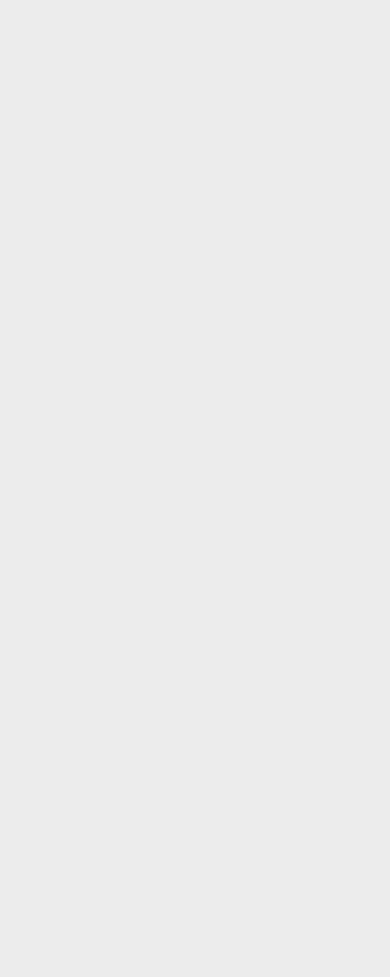
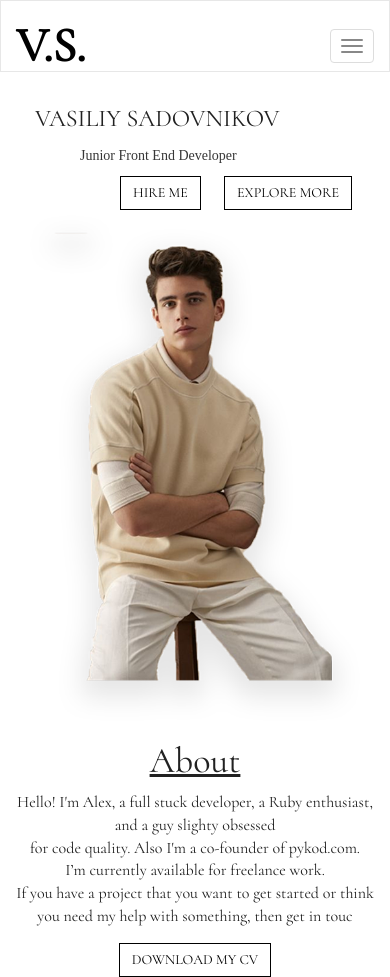
Before and after one commit to VSadovnikov/Portfolio, a plain HTML site: page index.html in a window 390 px wide. Before the commit the page ends 844 px from the top, so only its background shows below. Drawn offline with nearby package versions, Linux system fonts and the light colour scheme.

Commit message:
3 section create

```diff
--- a/css/style.css
+++ b/css/style.css
@@ -1,21 +1,184 @@
 body{
-	background: #ececec;
-	font-family: 'Open Sans', sans-serif;
+	font-family: 'Cormorant', serif;
 	font-size: 14px;
 	color: #000;
 	min-width: 320px;
+	background-color: white;
 }
+
+nav.navbar.navbar-default div.container-fluid div#bs-example-navbar-collapse-1.collapse.navbar-collapse ul.nav.navbar-nav.navbar-right li a {
+		font-family: 'Cormorant', serif;
+		font-size: 16px;
+		color: rgb(33, 33, 33);
+	  }
+
+	  nav.navbar.navbar-default div.container-fluid div#bs-example-navbar-collapse-1.collapse.navbar-collapse ul.nav.navbar-nav.navbar-right li a:hover{
+		border-bottom: 2px solid black;
+	  }
+
+
+nav.navbar.navbar-default div.container-fluid div.navbar-header a.navbar-brand {
+	font-weight: bold;
+	font-size: 30px;
+	color: black;
+}
+
+nav.navbar.navbar-default {
+	background-color: #fff;
+	padding-top: 20px;
+	padding-right: 150px;
+	padding-left: 95px;
+}
+
+nav.navbar.navbar-default div.container-fluid div.navbar-header a.navbar-brand {
+	font-weight: 900;
+	font-size: 48px;
+}
+
 img{
 	max-width: 100%;
 	height: auto;
 }
 
+.main-container {
+	margin-top: 20px;
+	background: url("../img/left_border.png") no-repeat;
+}
+
+
+.fio {
+		font-size: 46px;
+		font-family: "Cormorant", sans-serif;
+		color: rgb(33, 33, 33);
+		margin-top: 150px;
+		margin-left: 50px;
+		text-transform: uppercase;
+
+}
+
+.job-title {
+	font-size: 22px;
+	font-family: "Myriad Pro";
+	margin-left: 50px;
+	color: rgba(33, 33, 33, 0.902);
+  }
+
+  .left-side-btn {
+	  margin-left: 50px;
+  }
+
+  .btn {
+	text-transform: uppercase;
+	background-color: white;
+	border: 1px solid black;
+	border-radius: 0;
+  }
+
+  .btn-left {
+margin-right: 5px;
+  }
+
+  .btn:hover {
+	color: white;
+	background-color: black;
+	text-transform: uppercase;
+  }
+
+  .about_title {
+	font-family: "Cormorant" sans-serif;
+	color: rgb(33, 33, 33);
+	text-align: center;
+	font-size: 36px;
+	text-decoration: underline;
+	display: block;
+  }
+
+  .about_text {
+	font-size: 16px;
+	font-family: "Cormorant" sans-serif;
+	color: rgb(33, 33, 33);
+	text-align: center;
+	display: block;
+
+  }
+
+  .dwn_cv_btn {
+	  text-align: center;
+	  background-color: white;
+	  color: black;
+  }
+
+  .dwn_cv_section {
+	  margin-top: 15px;
+  }
+
+
 
 /* Large Devices, Wide Screens */
 @media only screen and (max-width : 1200px) {
+	nav.navbar.navbar-default div.container-fluid div#bs-example-navbar-collapse-1.collapse.navbar-collapse ul.nav.navbar-nav.navbar-right li a {
+		text-align: center;
+	}
+
+
+	nav.navbar.navbar-default {
+		background-color: #fff;
+		padding-right: 0px;
+		padding-left: 0px;
+
+	}
+
+	.fio {
+		font-size: 24px;
+		font-family: "Cormorant", sans-serif;
+		color: rgb(33, 33, 33);
+		margin-top: 10px;
+		margin-left: 5px;
+		text-transform: uppercase;
+	}
+
+
+
+.job-title {
+	font-size: 14px;
+	font-family: "Myriad Pro";
+	margin-bottom: 10px;
+	margin-left: 50px;
+	color: rgba(33, 33, 33, 0.902);
+  }
+
+  .main-container {
+	  background-image: none;
+  }
+
+
+  .btn {
+	text-transform: uppercase;
+	background-color: white;
+	border: 1px solid black;
+	border-radius: 0;
+  }
+
+  .btn-left {
+	margin-bottom: 5px;
+	margin-left: 40px;
+  }
+
+  .btn-right {
+	margin-bottom: 5px;
+	margin-left: 15px;
+  }
+
+  .btn:hover {
+	color: white;
+	background-color: black;
+	text-transform: uppercase;
+  }
 
 
 }
+
+
 
 @media only screen and (max-width : 1200px) {
 
--- a/index.html
+++ b/index.html
@@ -6,6 +6,7 @@
 	<meta name="viewport" content="width=device-width, initial-scale=1">
 	<title>Vasiliy Sadovnikov</title>
 	<link href='https://fonts.googleapis.com/css?family=Open+Sans:700,400&subset=latin,cyrillic' rel='stylesheet' type='text/css'>
+	<link href="https://fonts.googleapis.com/css?family=Cormorant" rel="stylesheet">
 	<link href="css/bootstrap.min.css" rel="stylesheet">
 	<link href="css/style.css" rel="stylesheet">
 	<link rel="shortcut icon" href="img/favicon.png" type="image/png">
@@ -16,8 +17,59 @@
 </head>
 <body>
 	<header>
+		<nav class="navbar navbar-default">
+			<div class="container-fluid">
+			  <!-- Brand and toggle get grouped for better mobile display -->
+			  <div class="navbar-header">
+				<button type="button" class="navbar-toggle collapsed" data-toggle="collapse" data-target="#bs-example-navbar-collapse-1" aria-expanded="false">
+				  <span class="sr-only">Toggle navigation</span>
+				  <span class="icon-bar"></span>
+				  <span class="icon-bar"></span>
+				  <span class="icon-bar"></span>
+				</button>
+				<a class="navbar-brand" href="#">V.S.</a>
+			  </div>
 
+			  <!-- Collect the nav links, forms, and other content for toggling -->
+			  <div class="collapse navbar-collapse" id="bs-example-navbar-collapse-1">
+				<ul class="nav navbar-nav navbar-right">
+				  <li><a href="#">HOME</a></li>
+				  <li><a href="#">ABOUT</a></li>
+				  <li><a href="#">SERVICE</a></li>
+				  <li><a href="#">PORTFOLIO</a></li>
+				  <li><a href="#">CONTACT</a></li>
+			  </div><!-- /.navbar-collapse -->
+			</div><!-- /.container-fluid -->
+		  </nav>
 	</header>
+	<section class="container-fluid main-container">
+		<div class="col-md-6 left-side-main-info">
+			<p class="fio">Vasiliy Sadovnikov</p>
+			<p class="job-title">Junior Front End Developer</p>
+			<div class ="left-side-btn">
+				<button type="button" class="btn btn-left">Hire Me</button>
+				<button type="button" class="btn btn-right">Explore More</button>
+			</div>
+		</div>
+		<div class="col-md-6 right-side-main-info main-container-right">
+				<img src="img/photo1.png" />
+		</div>
+	</section>
+	<section class="col-md-12 about_section">
+			<h3 class="about_title">About</h3>
+			<p class="about_text">
+					Hello! I'm Alex, a full stuck developer, a Ruby enthusiast, and a guy slighty obsessed <br> for code quality.
+					Also I'm a co-founder of pykod.com. <br> I’m currently available for freelance work. <br>If you have a project that you want to get started or think you need my help with something, then get in touc
+			</p>
+	</section>
+	<section class="col-md-12 dwn_cv_section">
+			<div class="dwn_cv_btn">
+				<button type="button" class="btn dwn_cv_btn">DOWNLOAD MY CV</button>
+				</div>
+	</section>
+
+
+
 	<script src="https://ajax.googleapis.com/ajax/libs/jquery/1.11.3/jquery.min.js"></script>
 	<script src="js/bootstrap.min.js"></script>
 	<script src="js/scripts.js"></script>
```
Also changed, not shown: img/img_bg.png (added), img/left_border.png (added), img/myphoto.jpg (added), img/photo1.png (added), img/right_img.png (added), 2 other files.
